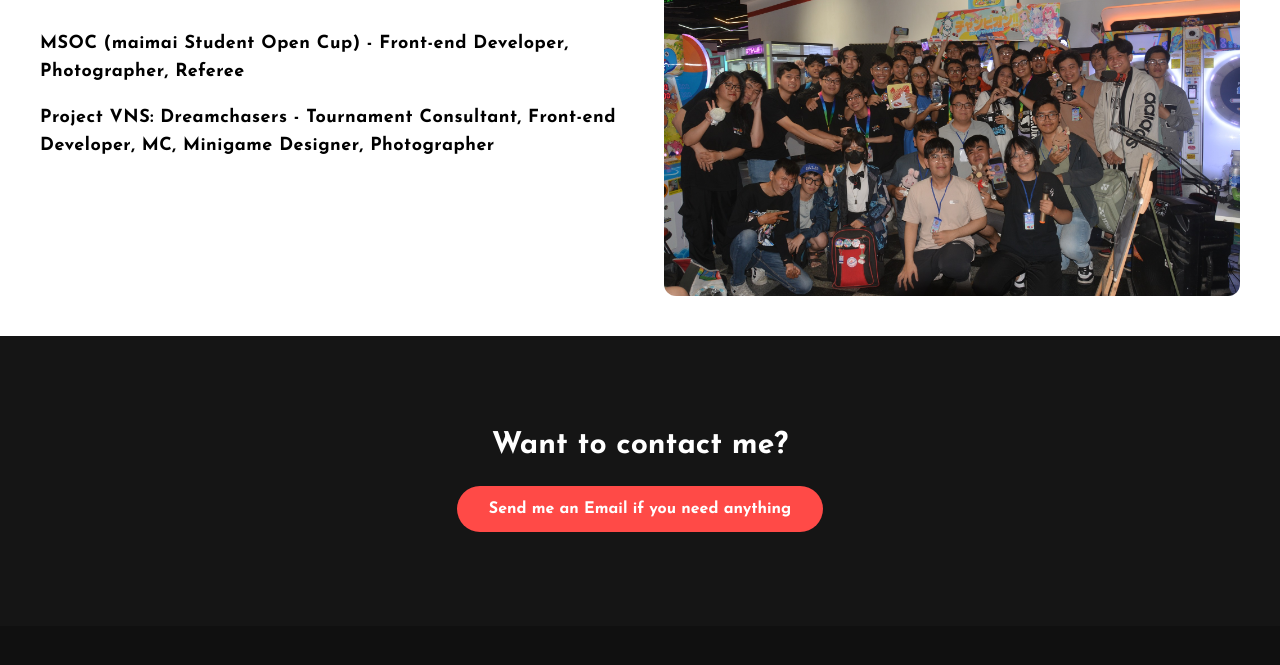
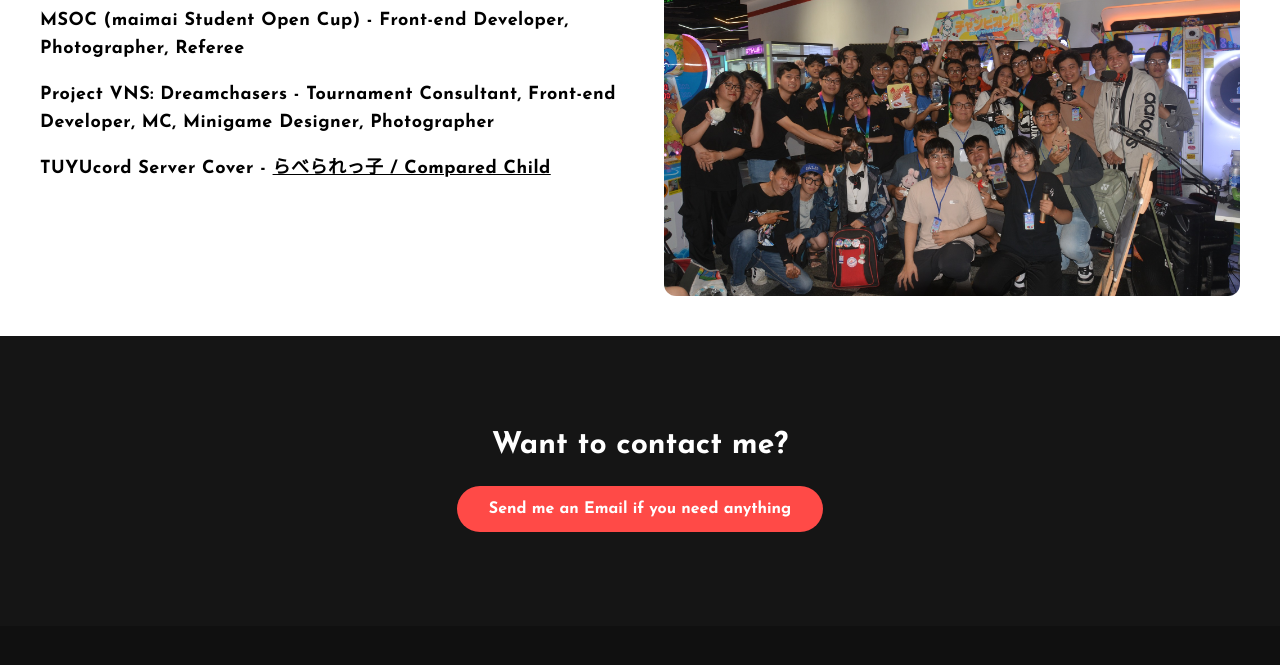
Before and after one commit to ShiinaKochiya/sakura-page, a plain HTML site: page index.html in a window 1280 px wide. Shown: the part 6327-6992 px from the top of the page. Drawn offline with Linux system fonts and the light colour scheme.

Commit message:
right, tuyucord cover of kuraberarekko

```diff
--- a/index.html
+++ b/index.html
@@ -112,6 +112,7 @@
         <div class="description">
           <h3 class="ext hidden">MSOC (maimai Student Open Cup) - Front-end Developer, Photographer, Referee</h3>
           <h3 class="ext hidden">Project VNS: Dreamchasers - Tournament Consultant, Front-end Developer, MC, Minigame Designer, Photographer</h3>
+          <h3 class="ext hidden">TUYUcord Server Cover - <a href="https://youtu.be/nn8197ta-1Y?si=sXZosK-DSv75HqHG" style="color: black;">らべられっ子 / Compared Child</a></h3>
         </div>
         <img src="MSOC.jpg" alt="MSOC" class="project-img hidden" />
       </div>
```
